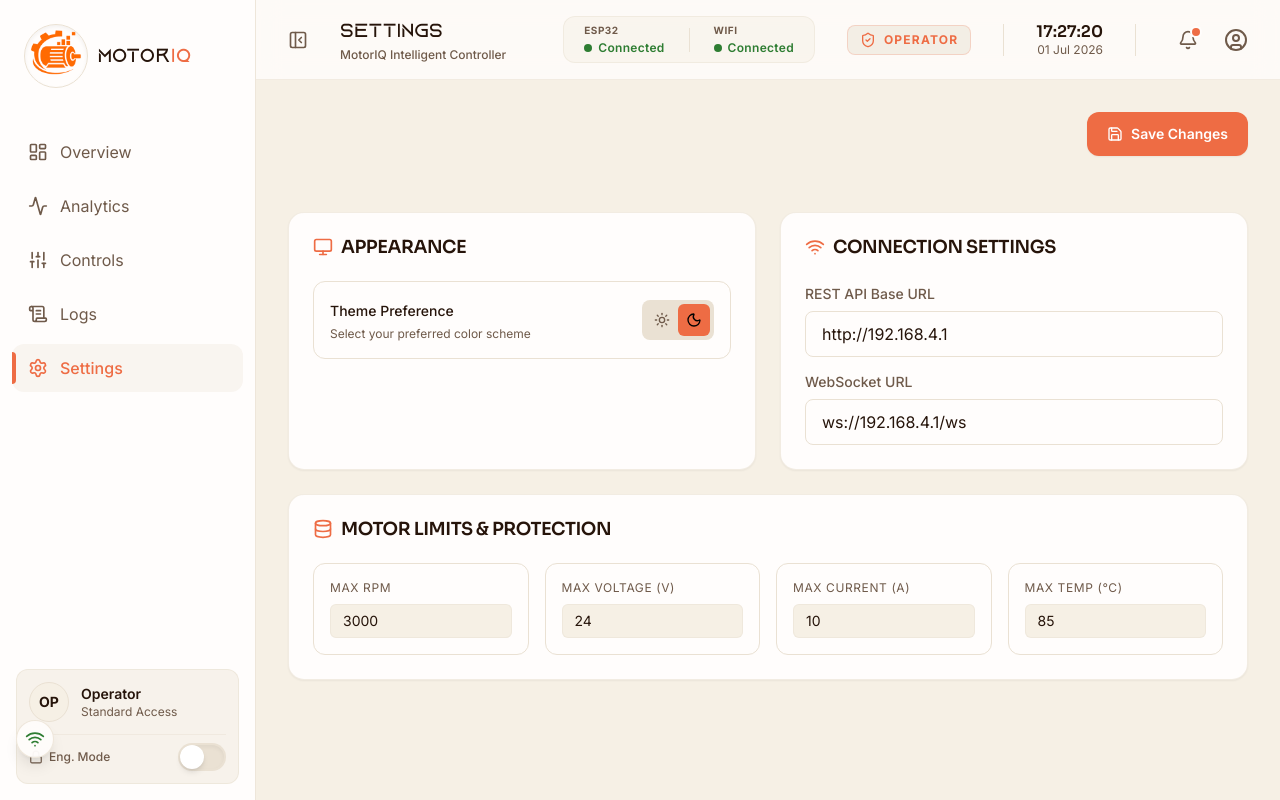
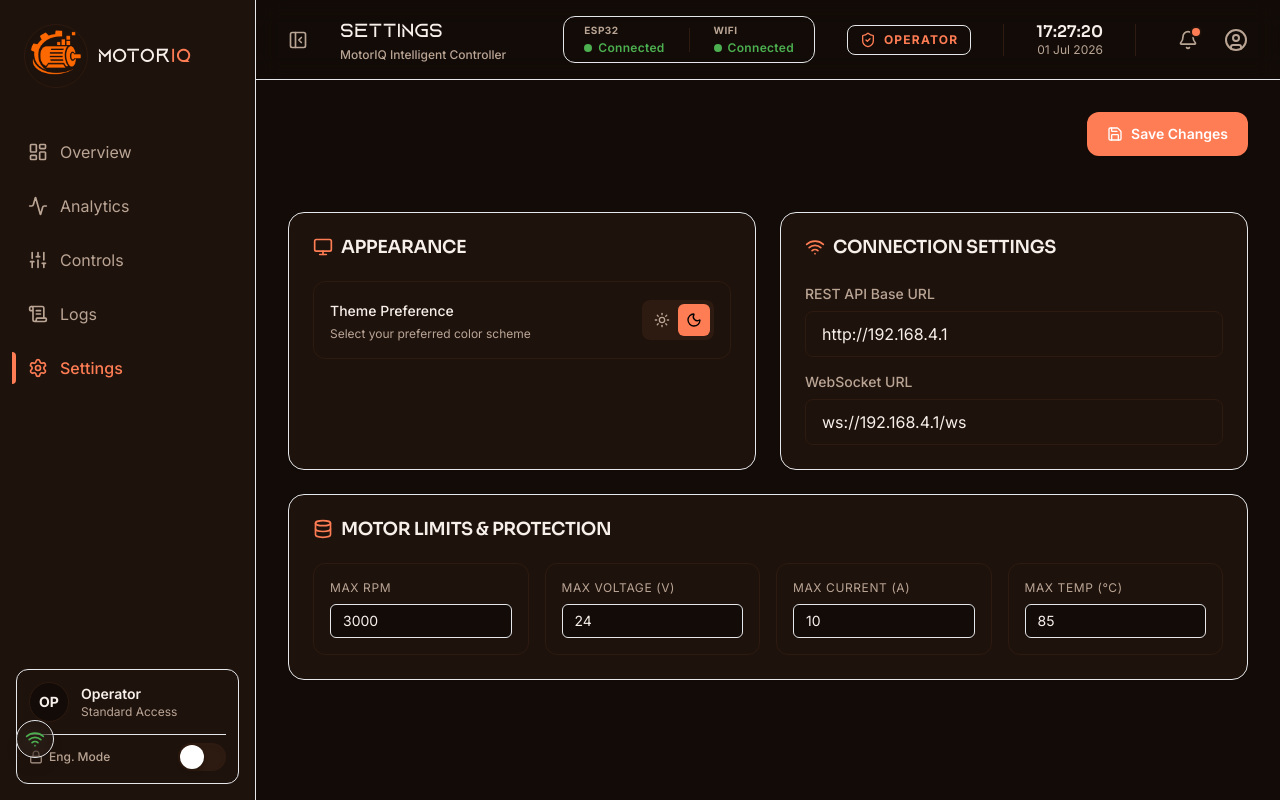
Before and after one commit to KUKI-Boi/MotorIQ, a React (Vite) app: page /settings in a window 1280 px wide. Built offline with nearby package versions, Linux system fonts and the light colour scheme; no server answers.

Commit message:
feat: refactor Analytics page layout to fit viewport, connect theme and motor limit preferences to settings store

```diff
--- a/src/index.css
+++ b/src/index.css
@@ -5,9 +5,54 @@
 @tailwind utilities;
 
 @layer base {
+  :root {
+    --background: #F6F0E5;
+    --surface: #FFFDFC;
+    --card: #FFFDFC;
+    --border: #EAE1D3;
+    --navigation: #EAE1D3;
+    --text-primary: #26140A;
+    --text-secondary: #6F5A4A;
+    --primary: #EE6C44;
+    --secondary: #6F5A4A;
+    --accent: #EE6C44;
+    --success: #2E7D32;
+    --warning: #E8A317;
+    --danger: #D32F2F;
+    --info: #3A7BD5;
+    --muted: #A89F95;
+    --disabled: #D4CFC7;
+    --hover: rgba(38, 20, 10, 0.05);
+    --focus: #EE6C44;
+    --selected: rgba(238, 108, 68, 0.1);
+    --overlay: rgba(38, 20, 10, 0.4);
+  }
+
+  html.dark {
+    --background: #120B07;
+    --surface: #1E120C;
+    --card: #1E120C;
+    --border: #2D1A10;
+    --navigation: #2D1A10;
+    --text-primary: #F7EFEA;
+    --text-secondary: #BAA595;
+    --primary: #FF7D54;
+    --secondary: #BAA595;
+    --accent: #FF7D54;
+    --success: #4CAF50;
+    --warning: #FFB300;
+    --danger: #F44336;
+    --info: #4FC3F7;
+    --muted: #6E5748;
+    --disabled: #3A261B;
+    --hover: rgba(247, 239, 234, 0.05);
+    --focus: #FF7D54;
+    --selected: rgba(255, 125, 84, 0.15);
+    --overlay: rgba(0, 0, 0, 0.6);
+  }
+
   body {
-    @apply bg-background text-text-primary font-inter antialiased;
-    /* Optional: custom scrollbar styling could go here for industrial look */
+    @apply bg-background text-text-primary font-inter antialiased transition-colors duration-normal;
   }
 
   h1, h2, h3, h4, h5, h6 {
--- a/src/layouts/AppShell.tsx
+++ b/src/layouts/AppShell.tsx
@@ -1,12 +1,33 @@
-import React from 'react';
+import React, { useEffect } from 'react';
 import { Outlet } from 'react-router-dom';
 import { Sidebar } from './Sidebar';
 import { Topbar } from './Topbar';
 import { BottomNav } from './BottomNav';
 import { ResponsiveDrawer } from './ResponsiveDrawer';
 import { ConnectionDebugPanel } from '../features/dev/ConnectionDebugPanel';
+import { useSettingsStore } from '../store/useSettingsStore';
+import { hardwareConfig } from '../config/hardware';
 
 export const AppShell: React.FC = () => {
+  const theme = useSettingsStore(state => state.theme);
+  const restUrl = useSettingsStore(state => state.restUrl);
+  const wsUrl = useSettingsStore(state => state.wsUrl);
+
+  useEffect(() => {
+    // Synchronize dark theme class list on mount/theme change
+    if (theme === 'dark') {
+      document.documentElement.classList.add('dark');
+    } else {
+      document.documentElement.classList.remove('dark');
+    }
+  }, [theme]);
+
+  useEffect(() => {
+    // Apply saved connection URLs to hardwareConfig on mount/change
+    hardwareConfig.restBaseUrl = restUrl;
+    hardwareConfig.wsBaseUrl = wsUrl;
+  }, [restUrl, wsUrl]);
+
   return (
     <div className="flex h-screen w-full bg-background overflow-hidden font-inter selection:bg-primary/20 selection:text-primary">
       {/* Desktop/Tablet Sidebar */}
--- a/src/pages/Controls.tsx
+++ b/src/pages/Controls.tsx
@@ -1,6 +1,7 @@
 import { useState } from 'react';
 import { PageContainer } from '../components/PageContainer';
 import { useMotorStore } from '../store/useMotorStore';
+import { useSettingsStore } from '../store/useSettingsStore';
 import { TelemetryManager } from '../services/TelemetryManager';
 import { Card } from '../components/ui/layout';
 import {
@@ -18,6 +19,8 @@ export default function Controls() {
   const current = useMotorStore(state => state.current);
   const temperature = useMotorStore(state => state.temperature);
   const power = useMotorStore(state => state.power);
+  const limits = useSettingsStore(state => state.limits);
+  const maxRpm = limits.maxRpm;
 
   const [sliderValue, setSliderValue] = useState(targetRpm);
   const [isEStopActive, setIsEStopActive] = useState(false);
@@ -51,7 +54,7 @@ export default function Controls() {
   };
 
   const handleRpmInput = (val: number) => {
-    const clamped = Math.max(0, Math.min(3000, val));
+    const clamped = Math.max(0, Math.min(maxRpm, val));
     setSliderValue(clamped);
     TelemetryManager.setTargetRpm(clamped);
   };
@@ -124,7 +127,7 @@ export default function Controls() {
                   value={sliderValue}
                   onChange={(e) => handleRpmInput(Number(e.target.value))}
                   min={0}
-                  max={3000}
+                  max={maxRpm}
                   className="w-24 px-3 py-2 rounded-lg border border-navigation/60 bg-background text-text-primary text-right font-monospace text-sm outline-none focus:ring-2 focus:ring-primary/30 focus:border-primary/50"
                 />
                 <span className="text-sm font-medium text-text-secondary">RPM</span>
@@ -136,7 +139,7 @@ export default function Controls() {
               <input
                 type="range"
                 min={0}
-                max={3000}
+                max={maxRpm}
                 step={50}
                 value={sliderValue}
                 onChange={handleSliderChange}
@@ -153,15 +156,15 @@ export default function Controls() {
             {/* Speed markers */}
             <div className="flex justify-between text-xs text-text-secondary font-monospace px-1">
               <span>0</span>
-              <span>750</span>
-              <span>1500</span>
-              <span>2250</span>
-              <span>3000</span>
+              <span>{Math.round(maxRpm * 0.25)}</span>
+              <span>{Math.round(maxRpm * 0.5)}</span>
+              <span>{Math.round(maxRpm * 0.75)}</span>
+              <span>{maxRpm}</span>
             </div>
 
             {/* Preset Buttons */}
             <div className="grid grid-cols-5 gap-2 mt-5">
-              {[0, 500, 1000, 1500, 2500].map((preset) => (
+              {[0, Math.round(maxRpm * 0.2), Math.round(maxRpm * 0.4), Math.round(maxRpm * 0.6), maxRpm].map((preset) => (
                 <button
                   key={preset}
                   onClick={() => handleRpmInput(preset)}
@@ -218,7 +221,7 @@ export default function Controls() {
               label="Temperature"
               value={temperature.toFixed(1)}
               unit="°C"
-              warn={temperature > 70}
+              warn={temperature >= limits.maxTemperature - 15}
             />
           </Card>
 
--- a/src/pages/Settings.tsx
+++ b/src/pages/Settings.tsx
@@ -1,20 +1,31 @@
-import { useState } from 'react';
+import { useEffect, useState } from 'react';
 import { PageContainer } from '@/components/PageContainer';
 import { Card, CardHeader, CardTitle, CardContent } from '@/components/ui/layout';
 import { Save, Moon, Sun, Monitor, Wifi, Database } from 'lucide-react';
 import { Button } from '@/components/ui/button/Button';
 import { useSettingsStore } from '@/store/useSettingsStore';
+import { hardwareConfig } from '@/config/hardware';
 import toast from 'react-hot-toast';
 
 export default function Settings() {
   const settings = useSettingsStore();
-  const [theme, setTheme] = useState('dark');
-  const [restUrl, setRestUrl] = useState('http://192.168.4.1');
-  const [wsUrl, setWsUrl] = useState('ws://192.168.4.1/ws');
+  const [restUrl, setRestUrl] = useState(settings.restUrl);
+  const [wsUrl, setWsUrl] = useState(settings.wsUrl);
+
+  useEffect(() => {
+    setRestUrl(settings.restUrl);
+    setWsUrl(settings.wsUrl);
+  }, [settings.restUrl, settings.wsUrl]);
 
   const handleSave = () => {
-    // In a real app we'd save these to the store
+    settings.updateUrls({ restUrl, wsUrl });
+    hardwareConfig.restBaseUrl = restUrl;
+    hardwareConfig.wsBaseUrl = wsUrl;
     toast.success('Settings saved successfully');
+  };
+
+  const handleThemeChange = (newTheme: 'light' | 'dark') => {
+    settings.setTheme(newTheme);
   };
 
   return (
@@ -41,14 +52,14 @@ export default function Settings() {
               </div>
               <div className="flex bg-navigation rounded-lg p-1">
                 <button
-                  onClick={() => setTheme('light')}
-                  className={`p-2 rounded-md transition-colors ${theme === 'light' ? 'bg-primary text-black' : 'text-text-secondary hover:text-text-primary'}`}
+                  onClick={() => handleThemeChange('light')}
+                  className={`p-2 rounded-md transition-colors ${settings.theme === 'light' ? 'bg-primary text-black' : 'text-text-secondary hover:text-text-primary'}`}
                 >
                   <Sun className="w-4 h-4" />
                 </button>
                 <button
-                  onClick={() => setTheme('dark')}
-                  className={`p-2 rounded-md transition-colors ${theme === 'dark' ? 'bg-primary text-black' : 'text-text-secondary hover:text-text-primary'}`}
+                  onClick={() => handleThemeChange('dark')}
+                  className={`p-2 rounded-md transition-colors ${settings.theme === 'dark' ? 'bg-primary text-black' : 'text-text-secondary hover:text-text-primary'}`}
                 >
                   <Moon className="w-4 h-4" />
                 </button>
--- a/src/store/useSettingsStore.ts
+++ b/src/store/useSettingsStore.ts
@@ -17,10 +17,15 @@ export interface MotorLimits {
 interface SettingsStore {
   pid: PidSettings;
   limits: MotorLimits;
+  theme: 'light' | 'dark';
+  restUrl: string;
+  wsUrl: string;
 
   // Actions
   updatePid: (pid: Partial<PidSettings>) => void;
   updateLimits: (limits: Partial<MotorLimits>) => void;
+  setTheme: (theme: 'light' | 'dark') => void;
+  updateUrls: (urls: { restUrl?: string; wsUrl?: string }) => void;
   resetToDefaults: () => void;
 }
 
@@ -42,6 +47,9 @@ export const useSettingsStore = create<SettingsStore>()(
     (set) => ({
       pid: defaultPid,
       limits: defaultLimits,
+      theme: 'dark',
+      restUrl: 'http://192.168.4.1',
+      wsUrl: 'ws://192.168.4.1/ws',
 
       updatePid: (pidParams) => set((state) => ({
         pid: { ...state.pid, ...pidParams }
@@ -51,10 +59,31 @@ export const useSettingsStore = create<SettingsStore>()(
         limits: { ...state.limits, ...limitParams }
       })),
 
-      resetToDefaults: () => set({
-        pid: defaultPid,
-        limits: defaultLimits
-      })
+      setTheme: (theme) => {
+        set({ theme });
+        // Update document element class list to apply dark style
+        if (theme === 'dark') {
+          document.documentElement.classList.add('dark');
+        } else {
+          document.documentElement.classList.remove('dark');
+        }
+      },
+
+      updateUrls: (urls) => set((state) => ({
+        restUrl: urls.restUrl ?? state.restUrl,
+        wsUrl: urls.wsUrl ?? state.wsUrl
+      })),
+
+      resetToDefaults: () => {
+        set({
+          pid: defaultPid,
+          limits: defaultLimits,
+          theme: 'dark',
+          restUrl: 'http://192.168.4.1',
+          wsUrl: 'ws://192.168.4.1/ws'
+        });
+        document.documentElement.classList.add('dark');
+      }
     }),
     {
       name: 'motoriq-settings-store', // key in localStorage
--- a/tailwind.config.js
+++ b/tailwind.config.js
@@ -7,26 +7,26 @@ export default {
   theme: {
     extend: {
       colors: {
-        background: '#F6F0E5',
-        surface: '#FFFDFC',
-        card: '#FFFDFC',
-        border: '#EAE1D3',
-        navigation: '#EAE1D3',
-        'text-primary': '#26140A',
-        'text-secondary': '#6F5A4A',
-        primary: '#EE6C44',
-        secondary: '#6F5A4A',
-        accent: '#EE6C44',
-        success: '#2E7D32',
-        warning: '#E8A317',
-        danger: '#D32F2F',
-        info: '#3A7BD5',
-        muted: '#A89F95',
-        disabled: '#D4CFC7',
-        hover: 'rgba(38, 20, 10, 0.05)',
-        focus: '#EE6C44',
-        selected: 'rgba(238, 108, 68, 0.1)',
-        overlay: 'rgba(38, 20, 10, 0.4)',
+        background: 'var(--background)',
+        surface: 'var(--surface)',
+        card: 'var(--card)',
+        border: 'var(--border)',
+        navigation: 'var(--navigation)',
+        'text-primary': 'var(--text-primary)',
+        'text-secondary': 'var(--text-secondary)',
+        primary: 'var(--primary)',
+        secondary: 'var(--secondary)',
+        accent: 'var(--accent)',
+        success: 'var(--success)',
+        warning: 'var(--warning)',
+        danger: 'var(--danger)',
+        info: 'var(--info)',
+        muted: 'var(--muted)',
+        disabled: 'var(--disabled)',
+        hover: 'var(--hover)',
+        focus: 'var(--focus)',
+        selected: 'var(--selected)',
+        overlay: 'var(--overlay)',
       },
       fontFamily: {
         aquire: ['Aquire', 'sans-serif'],
```
Also changed, not shown: src/pages/Analytics.tsx (+28 -19 lines).
